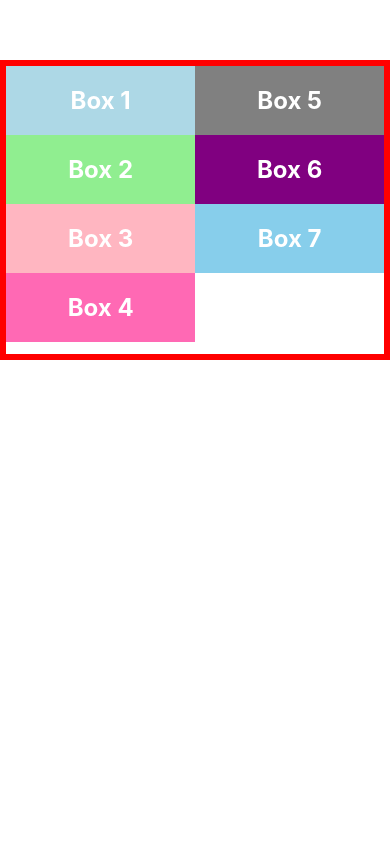
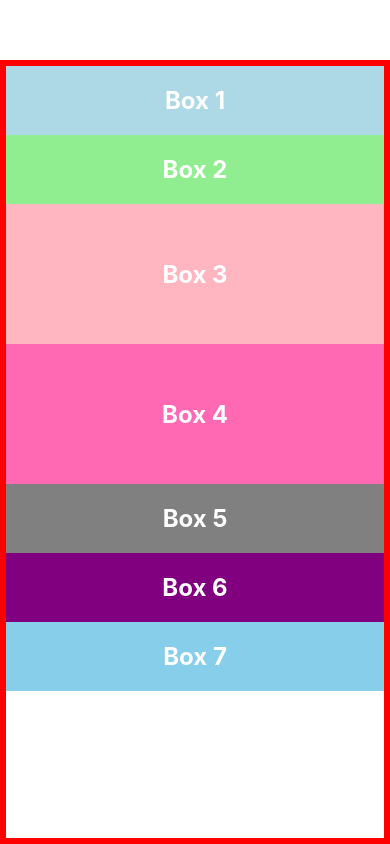
Before and after one commit to sudhir-tiwari2002/ReactNativeLayout, a React Native app: screen / in a window 390 px wide. Built offline with nearby package versions, Linux system fonts and the light colour scheme.

Commit message:
flex basis in flex box

```diff
--- a/App.js
+++ b/App.js
@@ -9,8 +9,8 @@ export default function App() {
     <View style={styles.container}>
       <Box style={{ backgroundColor: "lightblue"  }}>Box 1</Box>
       <Box style={{ backgroundColor: "lightgreen" , }}>Box 2</Box>
-      <Box style={{ backgroundColor: "lightpink" , }}>Box 3</Box>
-      <Box style={{ backgroundColor: "hotpink" , }}>Box 4</Box>
+      <Box style={{ backgroundColor: "lightpink" , flexBasis:140 }}>Box 3</Box>
+      <Box style={{ backgroundColor: "hotpink" , height:140}}>Box 4</Box>
       <Box style={{ backgroundColor: "gray" , }}>Box 5</Box>
       <Box style={{ backgroundColor: "purple" }}>Box 6</Box>
       <Box style={{ backgroundColor: "skyblue", }}>Box 7</Box>
@@ -20,13 +20,9 @@ export default function App() {
 
 const styles = StyleSheet.create({
   container: {
+    flex:1,
 
 
-    height:300,
-    flexWrap:"wrap",
-    // rowGap:20,   gap between each row
-    // columnGap:20,  gap between each column
-    // gap:30,   gap between each row and column
     marginTop: 60,
     borderWidth: 6,
     borderColor: "red",
```
